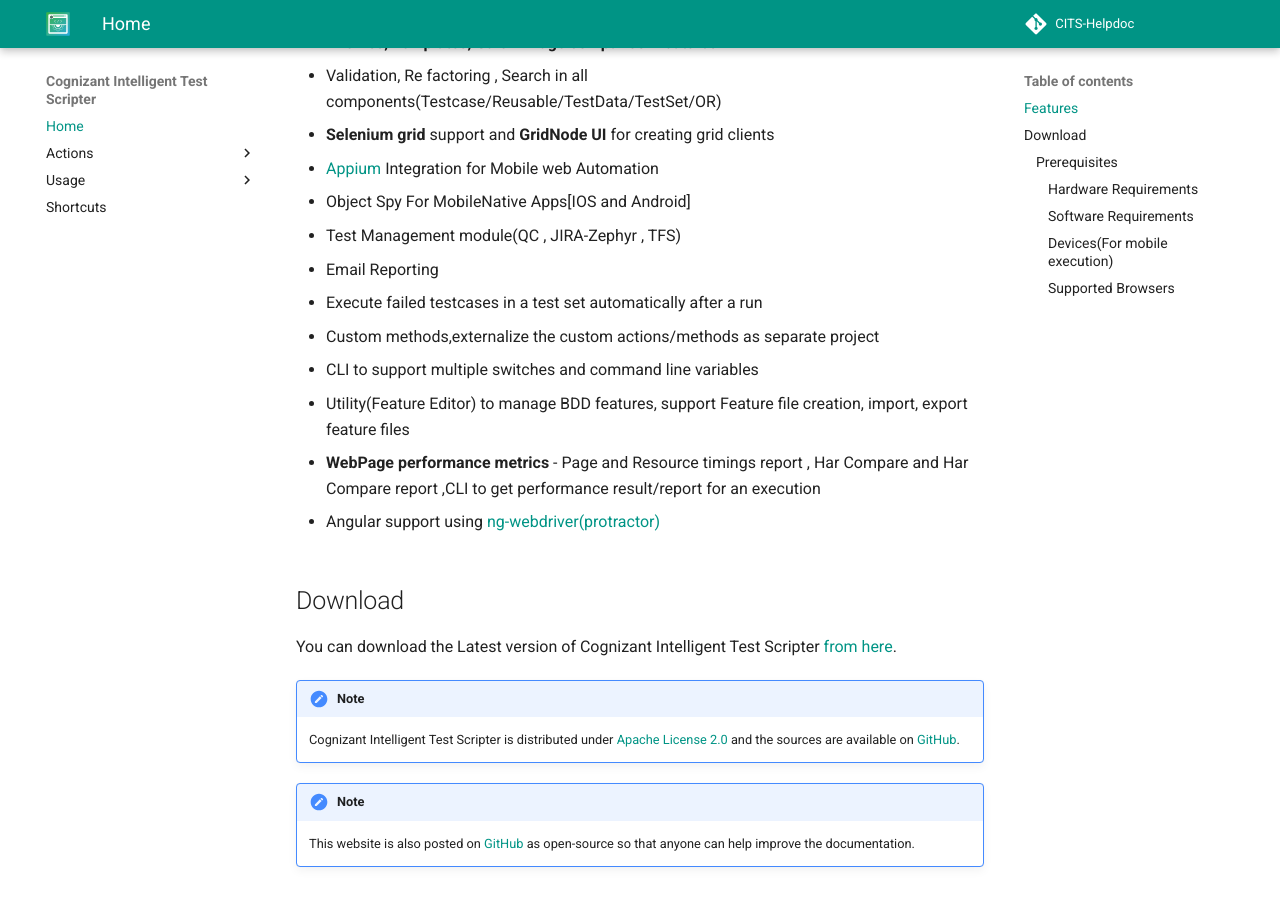
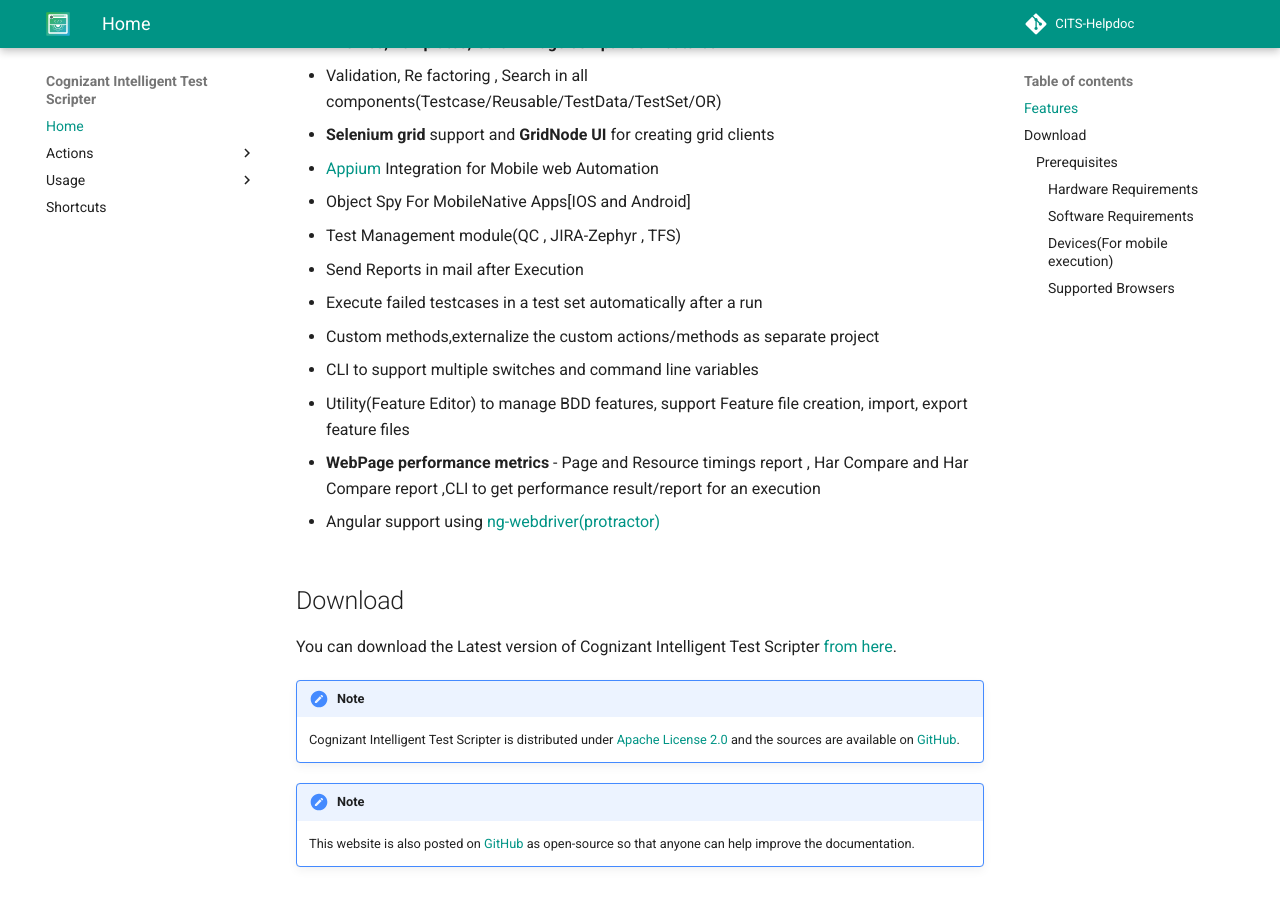
Before and after one commit to CognizantQAHub/Cognizant-Intelligent-Test-Scripter-Helpdoc, an MkDocs documentation site: the page built from docs/index.md, in a window 1280 px wide and 900 px high, scrolled down 729 px. Built offline with MkDocs 1.6.1 and Material for MkDocs 9.7.7, drawn with Linux system fonts in a browser that asks for light colours; comment, search, counter and statistics services are not loaded; old or Windows-style settings are respelled for this version of MkDocs.

Commit message:
Help Update
Changed the sententce

```diff
--- a/docs/index.md
+++ b/docs/index.md
@@ -37,7 +37,7 @@
 
 - Test Management module(QC , JIRA-Zephyr , TFS)
 
-- Email Reporting
+- Send Reports in mail after Execution
 
 - Execute failed testcases in a test set automatically after a run
 
```
